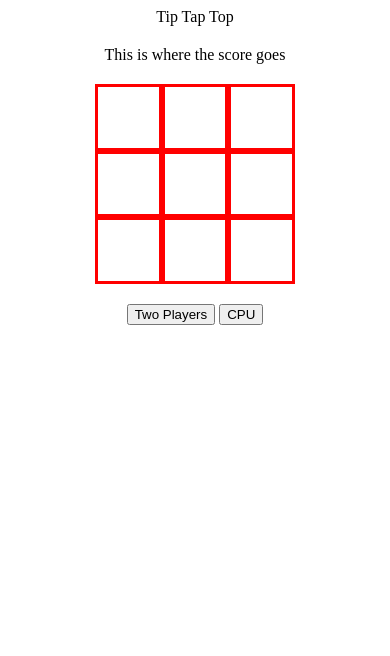
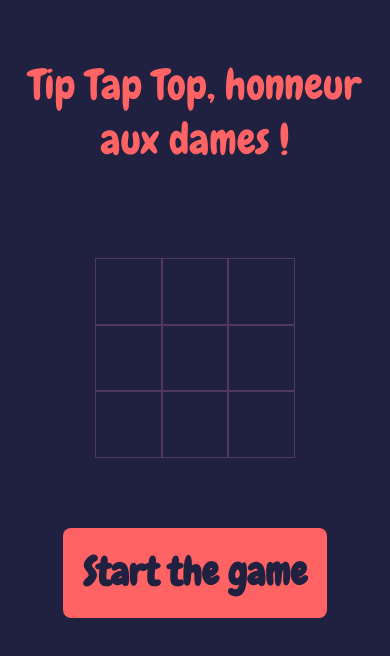
Before and after one commit to arthurabia/Tic-Tac-Toe, a plain HTML site: page index.html in a window 390 px wide. Drawn offline with Linux system fonts and the light colour scheme; a web font is replaced by a local one.

Commit message:
Finished the damn thing

```diff
--- a/index.html
+++ b/index.html
@@ -3,19 +3,18 @@
 <head>
     <meta charset="UTF-8">
     <title>Tip Tap Top</title>
-
+    <link href="https://fonts.googleapis.com/css2?family=Chewy&display=swap" rel="stylesheet">
     <link rel="stylesheet" href="//fonts.googleapis.com/css?family=font1|font2|etc" type="text/css">
     <link rel="stylesheet" href="stylesheet.css" type="text/css">
 </head>
 <body>
 <div class="wrapper">
-<div class="header">Tip Tap Top </div>
-<div class="score">This is where the score goes</div>
+<div class="header">Tip Tap Top, honneur aux dames !</div>
+<div class="score"></div>
 <div class="gameArea">
 </div>
 <div class="buttons">
-    <input type="button" name="buttonOne" value="Two Players" class="button"></input>
-    <input type="button" name="buttonTwo" value="CPU" class="button"></input>
+    <input type="button" name="buttonOne" value="Start the game" class="button"></input>
 </div>
 </div>
 </body>
--- a/script.js
+++ b/script.js
@@ -6,8 +6,8 @@ const players = (() =>{
         return {name, score, symbol};
     };
 
-    const playerOne = Player('P1','X');
-    const playerTwo = Player('P2','O');
+    const playerOne = Player('Louise','X');
+    const playerTwo = Player('Arty','O');
     let activePlayer = playerOne;
     const defineNewActivePlayer = () =>{
         let newActivePlayer = ((players.activePlayer == playerOne) ? playerTwo : playerOne)
@@ -47,14 +47,16 @@ const GameFlow = (() =>{
                 return(list)
             }
         }
-        return false //If it returns false on the last check, then it's a draw !
+        return false
     }
 
     const highlightCombo = () => {
         var arrayCombo = isItWin();
         for (item of arrayCombo) {
-            console.log(item.number) //rajouter le changement de couleur ici
+            console.log(item.number)
+            document.getElementsByClassName('cell')[item.number-1].classList.toggle('win') //rajouter le changement de couleur ici
         }
+        document.getElementsByName('buttonOne')[0].classList.toggle('restart')
     }
 
     var turnsElapsed = 0;
@@ -71,6 +73,7 @@ const GameFlow = (() =>{
     const stopGame = () =>{
         gameOngoing = false
         GameFlow.renderGameArea()
+
     }
 
     const defineWinner = (word) => {
@@ -81,7 +84,7 @@ const GameFlow = (() =>{
                 players.defineNewActivePlayer()
                 console.log(`The winner is ${players.activePlayer.name}`)
                 highlightCombo()
-                //render le score
+                document.getElementsByClassName('score')[0].innerText = `C'est ${players.activePlayer.name} qu'a gagné ! Nananèreuh.`
                 break;
             case 'draw':
                 console.log(`This is a draw`)
@@ -90,6 +93,7 @@ const GameFlow = (() =>{
     }
 
     const renderGameArea = () =>{
+        document.getElementsByClassName('score')[0].innerText = ``
         let gridArea = document.getElementsByClassName('gameArea')[0];
         gridArea.innerHTML = "";
         for (cell of cells) {
@@ -102,17 +106,22 @@ const GameFlow = (() =>{
         var gridPart = document.createElement('div')
         gridPart.classList.add('cell')
         gridPart.classList.add('pos'+cell.number)
+        if (symbol != "") {
+            console.log(typeof(symbol))
+            gridPart.classList.add(symbol)
+        }
         gridPart.setAttribute('number',cell.number)
-        gridPart.innerText = symbol
         gridPart.addEventListener('click',function(){
             var cellNumber = this.getAttribute('number')
             onCellclick(cellNumber)
         })
+
         gridArea.appendChild(gridPart)
     }
 
 
     const startGame = () => {
+        document.getElementsByName('buttonOne')[0].classList.remove('restart')
         turnsElapsed = 0
         for (cell of cells)
             cell.symbol = ""
@@ -150,4 +159,5 @@ const onCellclick = (cellNumber) =>{
 GameFlow.renderGameArea()
 document.getElementsByName('buttonOne')[0].addEventListener('click',function(){
     GameFlow.startGame()
+    this.value = "Restart the game"
 })
--- a/stylesheet.css
+++ b/stylesheet.css
@@ -1,12 +1,23 @@
 
 *{
     text-align: center;
+    background-color: #202040;
+    font-size: 38px;
+    color: #ff6363;
+    font-family: 'Chewy', cursive;
 }
+
+
 
 .wrapper{
     display: grid;
     justify-items: center;
     row-gap: 20px;
+}
+
+.header{
+    font-size: 42px;
+    margin-top: 50px;
 }
 
 .gameArea{
@@ -19,12 +30,41 @@
     max-height: 700px;
     min-width: 200px;
     min-height: 200px;
+    margin: 50px;
 }
 
 .cell{
-    border : 3px solid red;
+    border : 1px solid #543864;
 }
 
-.row1{
-    border: 10px solid black;
+
+.win{
+    border: 3px solid #ffbd69;
 }
+
+.X{
+    background-image: url(assets/luiz.jpg);
+    background-position: center;
+    background-size: 50%;
+}
+
+
+.O{
+    background-image: url(assets/arty.jpg);
+    background-position: center;
+    background-size: 50%;
+
+}
+
+.button{
+    padding: 20px;
+    border-radius: 8px;
+    font-weight: 600;
+    border: none;
+    background-color: #ff6363;
+    color: #202040
+}
+
+.restart{
+    background-color: #ffbd69;
+}
```
Also changed, not shown: assets/arty.jpg (added), assets/luiz.jpg (added).
